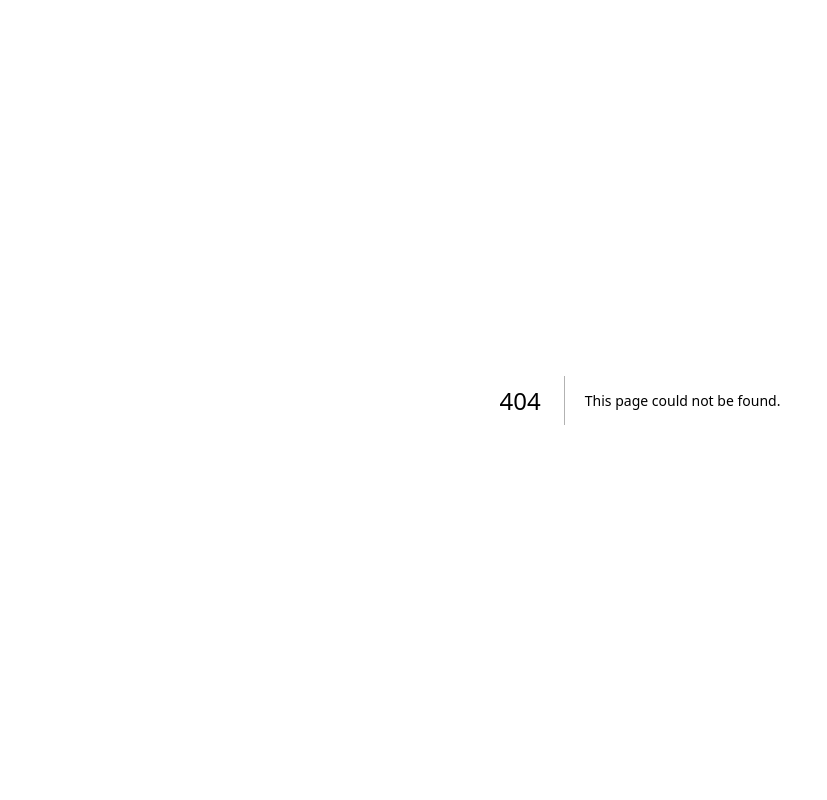
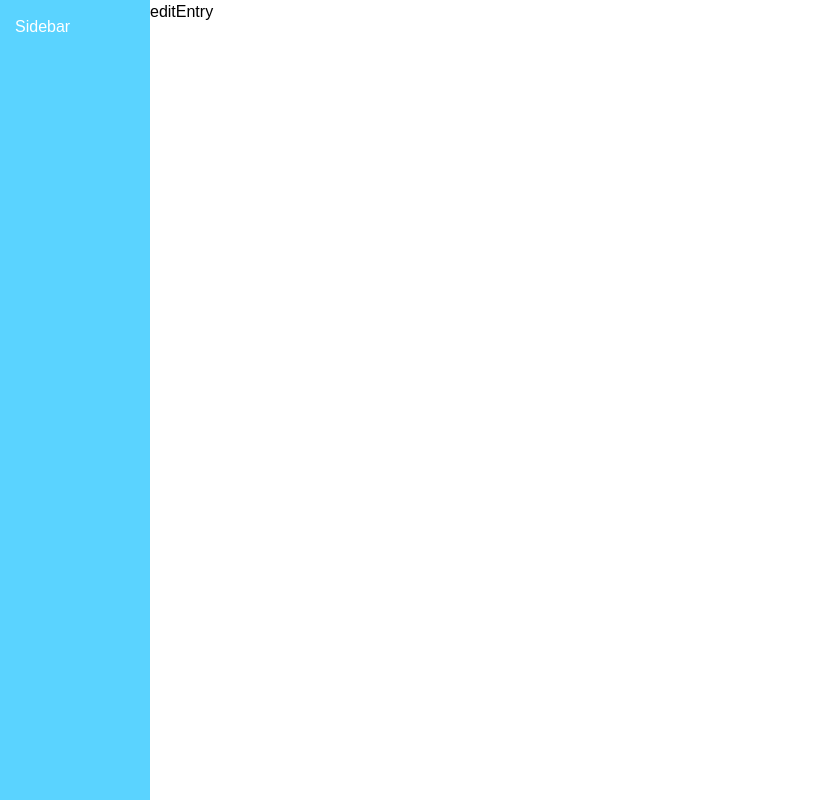
Before and after one commit to Abdelrhman2607/Music-Archive, a Next.js app: page /edit/1 in a window 1280 px wide. Before the commit this address had no page. Shown: the whole page, without its empty margins (0-827 px from the left). Built offline with nearby package versions, Linux system fonts and the light colour scheme.

Commit message:
new, edit entry file structure

```diff
--- /dev/null
+++ b/app/(entry)/edit/[EntryID]/page.tsx
@@ -0,0 +1,9 @@
+
+
+export default function EditEntryPage(){
+    return(
+    <main>
+        editEntry
+    </main>
+    );
+}
--- /dev/null
+++ b/app/(entry)/new/page.tsx
@@ -0,0 +1,9 @@
+
+
+export default function newEntryPage(){
+    return(
+    <main>
+        newEntry
+    </main>
+    );
+}
--- a/app/layout.tsx
+++ b/app/layout.tsx
@@ -1,15 +1,22 @@
 import type { Metadata } from "next";
 import "./globals.css";
 
+import Sidebar from './components/Sidebar/sidebar';
+
 export const metadata: Metadata = {
   title: "Music Archive",
-  description: "Music Archive HomePage",
+  description: "Music Archive",
 };
 
 export default function RootLayout({children, }: Readonly<{children: React.ReactNode;}>) {
   return (
     <html lang="en">
-      <body>{children}</body>
+      <body>
+        <div className="flex flex-row h-screen">
+          <Sidebar />
+        {children}
+        </div>
+      </body>
     </html>
   );
 }
--- a/app/page.tsx
+++ b/app/page.tsx
@@ -1,16 +1,11 @@
 import SearchArea from './components/Search/searchArea';
-import Sidebar from './components/Sidebar/sidebar';
-
 
 export default function Home() {
   return (
-    <div className="flex flex-row h-screen">
-      <Sidebar />
       <main className='flex-1 p-5'>
         <div>
           <SearchArea />
         </div>
       </main>
-    </div>
   );
 }
```
